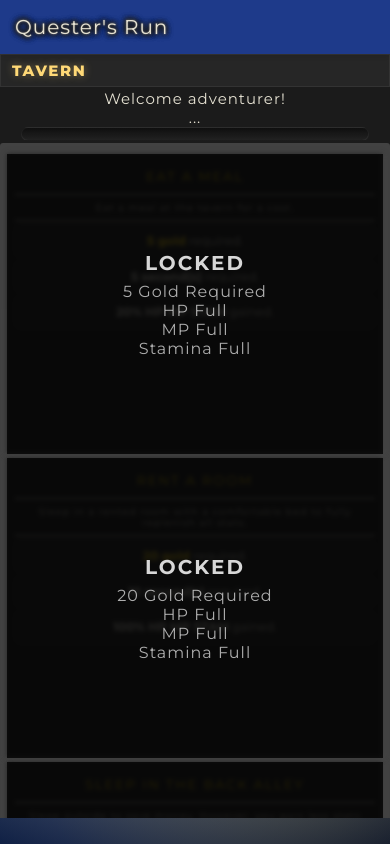
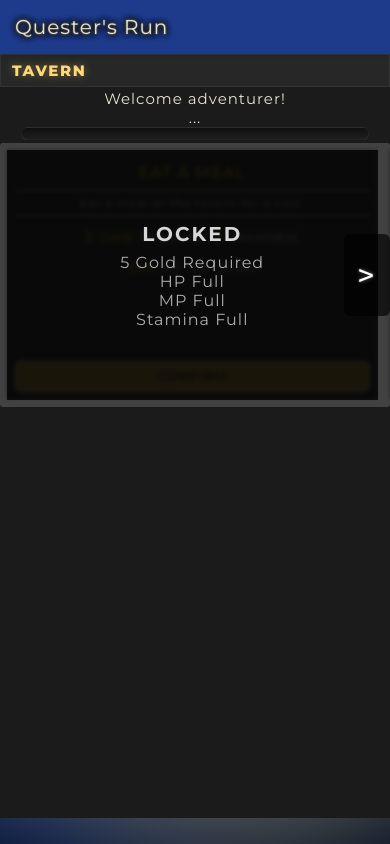
Before and after one commit to andgr457/questers-run-p, a React (Vite) app: page /tavern in a window 390 px wide. Built offline with nearby package versions, Linux system fonts and the light colour scheme.

Commit message:
tavern items styled. added mini bar for mobile to show hp and the like

```diff
--- a/src/App.tsx
+++ b/src/App.tsx
@@ -46,6 +46,7 @@ import { shoppeServiceConfirmCart } from './services/Shoppe.Service';
 import { tavernServiceItemComplete, tavernServiceItemStart } from './services/Tavern.Services';
 import { characterServiceGetItemAmount } from './services/Character.Service';
 import { professionServiceItemComplete } from './services/Profession.Services';
+import { useIsMobile } from './hooks/useIsMobile';
 
 function App() {
   const [location, setLocation] = useState('Overview')
@@ -65,7 +66,7 @@ function App() {
   const [requestedWindowId, setRequestedWindowId] = useState<string | undefined>(undefined)
 
   const {showConfirm} = useConfirm()
-
+  const isMobile = useIsMobile()
   const handleResetEverything = useCallback(async () => {
     if(!await showConfirm({
       title: 'Are you sure?',
@@ -540,7 +541,9 @@ function App() {
               windowRequestId={requestedWindowId}
             />
           </div>
+
           <PageLayout
+            {...appProps}
             leftChildren={character?.name && appOnSideBar}
             rightChildren={<Routes>
               <Route path="/" element={<OverviewPage {...appProps} />} />
--- a/src/components/characters/CharacterInfo.tsx
+++ b/src/components/characters/CharacterInfo.tsx
@@ -72,9 +72,9 @@ export default function CharacterInfo(props: CharacterInfoProps) {
               </span>
             </div>
           </div>
-          <CharacterInfoMiniStatCard statItem={character.stats['hp'] as Stat} />
-          <CharacterInfoMiniStatCard statItem={character.stats['mp'] as Stat} />
-          <CharacterInfoMiniStatCard statItem={character.stats['stamina'] as Stat} />
+          <CharacterInfoMiniStatCard className='level-fill red' statItem={character.stats['hp'] as Stat} />
+          <CharacterInfoMiniStatCard className='level-fill blue' statItem={character.stats['mp'] as Stat} />
+          <CharacterInfoMiniStatCard className='level-fill green' statItem={character.stats['stamina'] as Stat} />
           <CharacterInfoMiniStatCard statItem={character.stats['agility'] as Stat} />
           <CharacterInfoMiniStatCard statItem={character.stats['intelligence'] as Stat} />
           <CharacterInfoMiniStatCard statItem={character.stats['strength'] as Stat} />
--- a/src/components/characters/CharacterInfoMiniStatCard.tsx
+++ b/src/components/characters/CharacterInfoMiniStatCard.tsx
@@ -11,7 +11,8 @@ interface CharacterInfoMiniStatCardProps {
 export default function CharacterInfoMiniStatCard(props: CharacterInfoMiniStatCardProps) {
   const {
     statItem,
-    barWidth = '125px'
+    barWidth = '125px',
+    className = 'attribute-fill'
   } = props
 
   if (!statItem) return null
@@ -55,7 +56,7 @@ export default function CharacterInfoMiniStatCard(props: CharacterInfoMiniStatCa
             <div
               className={`
                 character-stat-card-fill
-                ${'attribute-fill'}
+                ${className}
               `}
               style={{
                 width: `${progress}%`
--- a/src/components/characters/CharacterInfoXP.tsx
+++ b/src/components/characters/CharacterInfoXP.tsx
@@ -36,7 +36,7 @@ export default function CharacterInfoXP(props: CharacterInfoXPProps){
 
     <div className='character-progress-bar'>
       <div
-        className='character-progress-fill level-fill'
+        className='character-progress-fill level-fill purple'
         style={{ width: `${levelProgress}%` }}
       />
     </div>
--- a/src/components/quests/CharacterQuests.tsx
+++ b/src/components/quests/CharacterQuests.tsx
@@ -127,7 +127,6 @@ export default function CharacterQuests(props: CharacterQuestsProps){
                       showActions={true}
                     />
                   })}
-
                 </ScrollableShoppeList>
               </div>
           </div>
--- a/src/components/shoppe/Shoppe.css
+++ b/src/components/shoppe/Shoppe.css
@@ -265,7 +265,7 @@
   position: sticky;
   top: 0;
 
-  z-index: 50;
+  z-index: 100;
 
   display: flex;
   justify-content: space-between;
--- a/src/components/state-overlay/StateOverlay.css
+++ b/src/components/state-overlay/StateOverlay.css
@@ -24,7 +24,7 @@
 
   border-radius: inherit;
 
-  z-index: 100;
+  z-index: 99;
 
   text-align: center;
 
--- a/src/components/tavern/TavernItem.tsx
+++ b/src/components/tavern/TavernItem.tsx
@@ -76,21 +76,55 @@ export default function TavernItem(props: TavernItemProps){
   } : () => {}
 
 
-  const content = <div className='list-item' onClick={clickFn}>
-    <div className='list-item-title'>
+  const content = <div className='shoppe-item open'>
+    <div className='shoppe-item-name'>
       {tavernItem.title}
     </div>
-    <div className='list-item-description'>
+    <div className='shoppe-item-description'>
       {tavernItem.description}
     </div>
-    <div className='list-item-info'>
-      <span className='adv-g-highlight' style={{color: 'gold'}}>{reqGold} gold</span> required.
+    <div className='shoppe-item-info-list' style={{justifyContent: 'center'}}>
+      <div className='shoppe-item-info small'>
+        <div>
+          <span style={{color: 'gold'}}>{reqGold}</span>
+        </div>
+        <div style={{color: 'gold'}}>
+          Gold
+        </div>
+        <div>
+           Required
+        </div>
+      </div>
+
+      <div className='shoppe-item-info small'>
+        <div>
+          <span style={{color: 'gold'}}>{seconds}</span>
+        </div>
+        <div>
+          Second(s)
+        </div>
+      </div>
+
+      <div className='shoppe-item-info small'>
+        <div>
+          <span style={{color: 'gold'}}>{percent}%</span>
+        </div>
+        <div>
+          HP
+        </div>
+        <div>
+          MP
+        </div>
+        <div>
+          STAM
+        </div>
+      </div>
     </div>
-    <div className='list-item-info'>
-      <span className='adv-g-highlight'>{seconds} second(s)</span> required.
-    </div>
-    <div className='list-item-info'>
-      <span className='adv-g-highlight'>{percent}% HP MP STAM</span> gained.
+
+    <div className="shoppe-item-bottom">
+      <div className={`shoppe-item-info ${canDo === true ? 'add' : 'zero'}`} onClick={clickFn}>
+        CONFIRM
+      </div>
     </div>
   </div>
 
--- a/src/components/tavern/TavernItemsList.tsx
+++ b/src/components/tavern/TavernItemsList.tsx
@@ -3,6 +3,7 @@ import type { AppProperties } from '../../interfaces/AppProperties.types'
 import { sleep } from '../../services/CommonServices'
 import type { TavernListItem } from '../../interfaces/tavern/Tavern.types'
 import TavernItem from './TavernItem'
+import ScrollableShoppeList from '../shoppe/ShoppeListScrollable'
 
 interface TavernItemsListProps extends AppProperties {
   tavernItems: TavernListItem[]
@@ -81,10 +82,10 @@ export default function TavernItemsList(props: TavernItemsListProps){
         </div>
       </div>
     </div>
-    <div className='item-list'>
+    <ScrollableShoppeList>
       {tavernItems.map(i => {
         return <TavernItem {...props} tavernItem={i} canDo={canDo} handleTavernItemClicked={handleTavernItemClicked}  />
       })}
-    </div>
+    </ScrollableShoppeList>
   </div>
 }
--- a/src/index.css
+++ b/src/index.css
@@ -546,6 +546,23 @@ ul li {
 .character-mini-bar-section {
   display: none;
 }
+
+.character-mini-items {
+  font-size: 12px;
+  display: flex;
+  flex-wrap: wrap;
+  justify-content: space-between;
+  gap: 10px;
+}
+
+.character-mini-item {
+  color: var(--text);
+  display: flex;
+  flex-wrap: wrap;
+  justify-content: space-between;
+  gap: 7px;
+}
+
 /* MOBILE */
 
 @media (max-width: 1100px) {
--- a/src/pages/PageLayout.tsx
+++ b/src/pages/PageLayout.tsx
@@ -1,18 +1,141 @@
-interface PageLayoutProps {
+import { useMemo } from 'react';
+import type { AppProperties } from '../interfaces/AppProperties.types';
+
+interface PageLayoutProps extends AppProperties {
   leftChildren: React.ReactNode
   rightChildren: React.ReactNode
 }
 
+export default function PageLayout(props: PageLayoutProps) {
+  const {
+    character,
+    characterGold
+  } = props
 
-export default function PageLayout(props: PageLayoutProps) {
+  const levelProgress = useMemo(() => {
+    if (!character?.levelNextXP) return 0
+
+    return Math.min(
+      100,
+      Math.max(
+        0,
+        (character.xp / character.levelNextXP) * 100
+      )
+    )
+  }, [character])
+
+  const hpProgress = useMemo(() => {
+    if (!character?.stats.hp?.value || !character.stats.hp?.max) return 0
+
+    return Math.min(
+      100,
+      Math.max(
+        0,
+        (character?.stats.hp?.value / character.stats.hp?.max) * 100
+      )
+    )
+  }, [character])
+
+  const mpProgress = useMemo(() => {
+    if (!character?.stats.mp?.value || !character.stats.mp?.max) return 0
+
+    return Math.min(
+      100,
+      Math.max(
+        0,
+        (character?.stats.mp?.value / character.stats.mp?.max) * 100
+      )
+    )
+  }, [character])
+
+  const staminaProgress = useMemo(() => {
+    if (!character?.stats.stamina?.value || !character.stats.stamina?.max) return 0
+
+    return Math.min(
+      100,
+      Math.max(
+        0,
+        (character?.stats.stamina?.value / character.stats.stamina?.max) * 100
+      )
+    )
+  }, [character])
+
   return (
+    <div>
+
       <div className="app-screen-layout">
         <div className="app-screen left">
           {props.leftChildren}
         </div>
 
         <div className="app-screen right">
+          {character?.name && !window.location.href.includes('/shoppe') && <div className='shoppe-cart-sticky'>
+            <div className='character-mini-items' style={{alignItems: 'center'}}>
+              <div className='character-mini-item'>
+                <div>
+                  {character?.name}
+                </div>
+                <div>
+                  <span style={{color: 'gold'}}>{characterGold?.toLocaleString()}g</span>
+                </div>
+              </div>
+              <div className='character-mini-item'>
+                <div>
+                  Lv.
+                </div>
+                <div>
+                  <span style={{color: 'gold'}}>{character.level?.toLocaleString()}</span>
+                </div>
+              </div>
+
+              <div className='character-mini-item' title={`${levelProgress}%`}>
+                <div style={{width: '50px'}}>
+                  <div className='character-progress-bar'>
+                    <div
+                      className='character-progress-fill level-fill purple'
+                      style={{ width: `${levelProgress}%` }}
+                    ></div>
+                  </div>
+                </div>
+              </div>
+
+              <div className='character-mini-item' title={`${hpProgress}%`}>
+                <div style={{width: '50px'}}>
+                  <div className='character-progress-bar'>
+                    <div
+                      className='character-progress-fill level-fill red'
+                      style={{ width: `${hpProgress}%` }}
+                    ></div>
+                  </div>
+                </div>
+              </div>
+
+              <div className='character-mini-item' title={`${mpProgress}%`}>
+                <div style={{width: '50px'}}>
+                  <div className='character-progress-bar'>
+                    <div
+                      className='character-progress-fill level-fill blue'
+                      style={{ width: `${mpProgress}%` }}
+                    ></div>
+                  </div>
+                </div>
+              </div>
+
+              <div className='character-mini-item' title={`${staminaProgress}%`}>
+                <div style={{width: '50px'}}>
+                  <div className='character-progress-bar'>
+                    <div
+                      className='character-progress-fill level-fill green'
+                      style={{ width: `${staminaProgress}%` }}
+                    ></div>
+                  </div>
+                </div>
+              </div>
+            </div>
+
+          </div>}
           {props.rightChildren}
+        </div>
       </div>
     </div>
   );
```
Also changed, not shown: src/components/characters/CharacterInfo.css (+40 -2 lines). Lines whose indentation alone changed are shown as unchanged.
